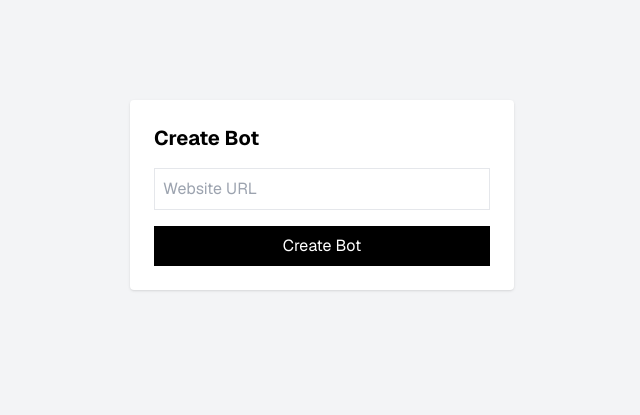
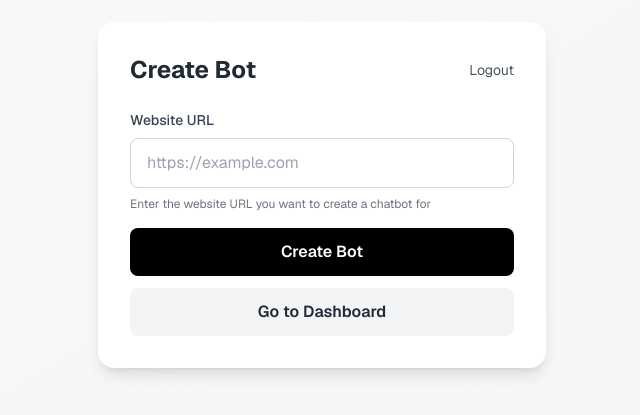
Before and after one commit to vivekpraj/website-to-chatbot-prod, a Next.js app in the folder frontend/: page /login in a window 1280 px wide. Shown: the part 205-620 px from the top of the page, without its empty margins (318-958 px from the left). Built offline with nearby package versions, Linux system fonts and the light colour scheme; no server answers; sample sign-in values are in the browser's storage.

Commit message:
frontend updated

```diff
--- a/frontend/app/login/page.tsx
+++ b/frontend/app/login/page.tsx
@@ -1,20 +1,28 @@
 "use client";
 
-import { useState } from "react";
-import { saveToken, getToken } from "@/lib/auth";
+import { useState, useEffect } from "react";
+import { useRouter } from "next/navigation";
+import { saveToken, getToken, removeToken } from "@/lib/auth";
 import { API_BASE_URL } from "@/lib/constants";
 
 export default function LoginPage() {
+  const router = useRouter();
   const [email, setEmail] = useState("");
   const [password, setPassword] = useState("");
-
   const [error, setError] = useState("");
   const [loading, setLoading] = useState(false);
 
-  // 👇 bot creation states
+  // Bot creation states
   const [websiteUrl, setWebsiteUrl] = useState("");
   const [creating, setCreating] = useState(false);
   const [botId, setBotId] = useState<string | null>(null);
+
+  const [isLoggedIn, setIsLoggedIn] = useState(false);
+
+  // Check login status on mount
+  useEffect(() => {
+    setIsLoggedIn(Boolean(getToken()));
+  }, []);
 
   async function handleLogin(e: React.FormEvent) {
     e.preventDefault();
@@ -36,6 +44,9 @@ export default function LoginPage() {
       }
 
       saveToken(data.access_token);
+      setIsLoggedIn(true);
+      setEmail("");
+      setPassword("");
     } catch {
       setError("Something went wrong");
     } finally {
@@ -66,6 +77,7 @@ export default function LoginPage() {
       }
 
       setBotId(data.bot_id);
+      setWebsiteUrl("");
     } catch {
       setError("Failed to create bot");
     } finally {
@@ -73,80 +85,215 @@ export default function LoginPage() {
     }
   }
 
-  const isLoggedIn = Boolean(getToken());
+  function handleLogout() {
+    removeToken();
+    setIsLoggedIn(false);
+    setBotId(null);
+    setWebsiteUrl("");
+    setError("");
+  }
+
+  function goToDashboard() {
+    router.push("/dashboard");
+  }
 
   return (
-    <div className="min-h-screen flex items-center justify-center bg-gray-100">
-      <div className="bg-white p-6 rounded shadow w-96">
+    <div className="min-h-screen flex items-center justify-center bg-gradient-to-br from-gray-50 to-gray-100">
+      <div className="bg-white p-8 rounded-2xl shadow-lg w-full max-w-md">
         {!isLoggedIn ? (
           <>
-            <h1 className="text-xl font-bold mb-4">Login</h1>
+            <h1 className="text-2xl font-bold mb-6 text-gray-800">Login</h1>
 
             {error && (
-              <p className="text-red-600 text-sm mb-2">{error}</p>
+              <div className="bg-red-50 border border-red-200 text-red-700 px-4 py-3 rounded-lg mb-4">
+                {error}
+              </div>
             )}
 
             <form onSubmit={handleLogin}>
+              <div className="mb-4">
+                <label className="block text-sm font-medium text-gray-700 mb-2">
+                  Email
+                </label>
                 <input
                   type="email"
-                placeholder="Email"
-                className="w-full border p-2 mb-3"
+                  placeholder="Enter your email"
+                  className="w-full border border-gray-300 rounded-lg px-4 py-3 focus:outline-none focus:ring-2 focus:ring-blue-500"
                   value={email}
                   onChange={(e) => setEmail(e.target.value)}
                   required
                 />
+              </div>
 
+              <div className="mb-6">
+                <label className="block text-sm font-medium text-gray-700 mb-2">
+                  Password
+                </label>
                 <input
                   type="password"
-                placeholder="Password"
-                className="w-full border p-2 mb-4"
+                  placeholder="Enter your password"
+                  className="w-full border border-gray-300 rounded-lg px-4 py-3 focus:outline-none focus:ring-2 focus:ring-blue-500"
                   value={password}
                   onChange={(e) => setPassword(e.target.value)}
                   required
                 />
+              </div>
 
               <button
                 type="submit"
                 disabled={loading}
-                className="w-full bg-black text-white py-2"
+                className="w-full bg-black text-white py-3 rounded-lg font-semibold hover:bg-gray-800 disabled:bg-gray-400 disabled:cursor-not-allowed transition"
               >
                 {loading ? "Logging in..." : "Login"}
               </button>
             </form>
+
+            <p className="text-center text-sm text-gray-600 mt-4">
+              Don't have an account?{" "}
+              <a href="/register" className="text-blue-600 hover:underline font-medium">
+                Register here
+              </a>
+            </p>
           </>
         ) : (
           <>
-            <h1 className="text-xl font-bold mb-4">Create Bot</h1>
+            <div className="flex items-center justify-between mb-6">
+              <h1 className="text-2xl font-bold text-gray-800">Create Bot</h1>
+              <button
+                onClick={handleLogout}
+                className="text-sm text-gray-600 hover:text-gray-800"
+              >
+                Logout
+              </button>
+            </div>
 
             {error && (
-              <p className="text-red-600 text-sm mb-2">{error}</p>
+              <div className="bg-red-50 border border-red-200 text-red-700 px-4 py-3 rounded-lg mb-4">
+                {error}
+              </div>
             )}
 
+            {!botId ? (
+              <>
                 <form onSubmit={handleCreateBot}>
+                  <div className="mb-4">
+                    <label className="block text-sm font-medium text-gray-700 mb-2">
+                      Website URL
+                    </label>
                     <input
                       type="url"
-                placeholder="Website URL"
-                className="w-full border p-2 mb-4"
+                      placeholder="https://example.com"
+                      className="w-full border border-gray-300 rounded-lg px-4 py-3 focus:outline-none focus:ring-2 focus:ring-blue-500"
                       value={websiteUrl}
                       onChange={(e) => setWebsiteUrl(e.target.value)}
                       required
                     />
+                    <p className="text-xs text-gray-500 mt-2">
+                      Enter the website URL you want to create a chatbot for
+                    </p>
+                  </div>
 
                   <button
                     type="submit"
                     disabled={creating}
-                className="w-full bg-black text-white py-2"
+                    className="w-full bg-black text-white py-3 rounded-lg font-semibold hover:bg-gray-800 disabled:bg-gray-400 disabled:cursor-not-allowed transition"
                   >
-                {creating ? "Creating..." : "Create Bot"}
+                    {creating ? "Creating Bot..." : "Create Bot"}
                   </button>
                 </form>
 
-            {botId && (
-              <p className="text-green-600 text-sm mt-4">
-                ✅ Bot created successfully
-                <br />
-                Bot ID: <strong>{botId}</strong>
+                <button
+                  onClick={goToDashboard}
+                  className="w-full mt-3 bg-gray-100 text-gray-800 py-3 rounded-lg font-semibold hover:bg-gray-200 transition"
+                >
+                  Go to Dashboard
+                </button>
+              </>
+            ) : (
+              <div className="space-y-4">
+                <div className="bg-green-50 border border-green-200 rounded-lg p-4">
+                  <div className="flex items-start">
+                    <svg
+                      className="w-6 h-6 text-green-600 mr-3 flex-shrink-0"
+                      fill="none"
+                      stroke="currentColor"
+                      viewBox="0 0 24 24"
+                    >
+                      <path
+                        strokeLinecap="round"
+                        strokeLinejoin="round"
+                        strokeWidth={2}
+                        d="M5 13l4 4L19 7"
+                      />
+                    </svg>
+                    <div>
+                      <h3 className="text-green-800 font-semibold mb-1">
+                        Bot Created Successfully!
+                      </h3>
+                      <p className="text-sm text-green-700 mb-2">
+                        Your chatbot has been created and is ready to use.
                       </p>
+                      <p className="text-xs text-green-600 font-mono bg-green-100 px-2 py-1 rounded inline-block">
+                        Bot ID: {botId}
+                      </p>
+                    </div>
+                  </div>
+                </div>
+
+                <div className="bg-blue-50 border border-blue-200 rounded-lg p-4">
+                  <h3 className="text-blue-800 font-semibold mb-2 flex items-center">
+                    <svg
+                      className="w-5 h-5 mr-2"
+                      fill="none"
+                      stroke="currentColor"
+                      viewBox="0 0 24 24"
+                    >
+                      <path
+                        strokeLinecap="round"
+                        strokeLinejoin="round"
+                        strokeWidth={2}
+                        d="M13 16h-1v-4h-1m1-4h.01M21 12a9 9 0 11-18 0 9 9 0 0118 0z"
+                      />
+                    </svg>
+                    Next Steps
+                  </h3>
+                  <ol className="text-sm text-blue-700 space-y-1 list-decimal list-inside">
+                    <li>Go to your dashboard</li>
+                    <li>Select your bot from the list</li>
+                    <li>Start chatting with your AI assistant</li>
+                  </ol>
+                </div>
+
+                <button
+                  onClick={goToDashboard}
+                  className="w-full bg-black text-white py-3 rounded-lg font-semibold hover:bg-gray-800 transition flex items-center justify-center gap-2"
+                >
+                  Go to Dashboard
+                  <svg
+                    className="w-5 h-5"
+                    fill="none"
+                    stroke="currentColor"
+                    viewBox="0 0 24 24"
+                  >
+                    <path
+                      strokeLinecap="round"
+                      strokeLinejoin="round"
+                      strokeWidth={2}
+                      d="M13 7l5 5m0 0l-5 5m5-5H6"
+                    />
+                  </svg>
+                </button>
+
+                <button
+                  onClick={() => {
+                    setBotId(null);
+                    setWebsiteUrl("");
+                  }}
+                  className="w-full bg-gray-100 text-gray-800 py-3 rounded-lg font-semibold hover:bg-gray-200 transition"
+                >
+                  Create Another Bot
+                </button>
+              </div>
             )}
           </>
         )}
--- a/frontend/lib/auth.ts
+++ b/frontend/lib/auth.ts
@@ -11,6 +11,12 @@ export function getToken(): string | null {
     return null;
   }
   return localStorage.getItem(TOKEN_KEY);
+}
+
+export function removeToken() {
+  if (typeof window !== "undefined") {
+    localStorage.removeItem("access_token");
+  }
 }
 
 export function logout() {
```
Lines whose indentation alone changed are shown as unchanged.
